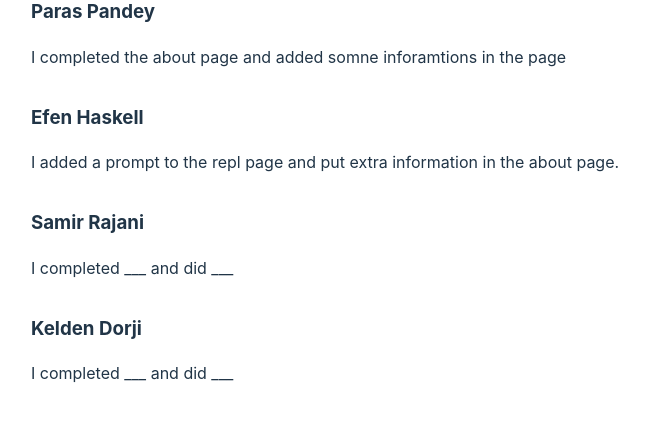
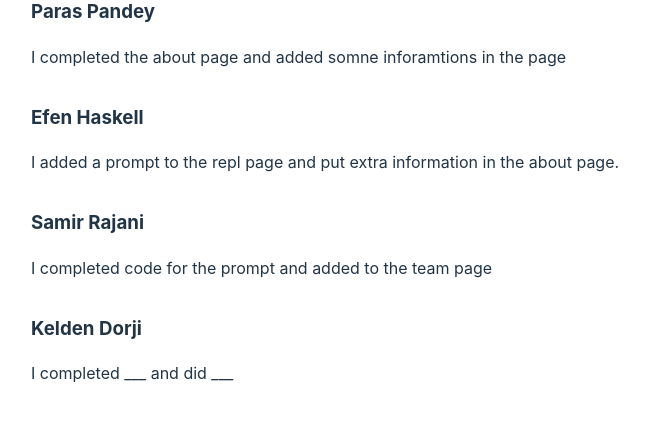
Before and after one commit to ArcherHeffern/cs103Team6, a Flask app: page /team in a window 1280 px wide. Shown: the part 343-765 px from the top of the page, without its empty margins (259-904 px from the left). Run offline with Flask 2, Linux system fonts and the light colour scheme.

Commit message:
Update team.html

```diff
--- a/ca01/templates/team.html
+++ b/ca01/templates/team.html
@@ -21,7 +21,7 @@ Team
 </div>
 <div id="user">
     <h3>Samir Rajani</h3>
-    <p>I completed ___ and did ___</p>
+    <p>I completed code for the prompt and added to the team page</p>
 </div>
 <div id="user">
     <h3>Kelden Dorji</h3>
```
